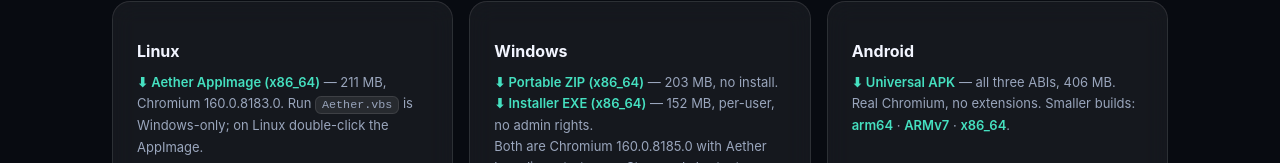
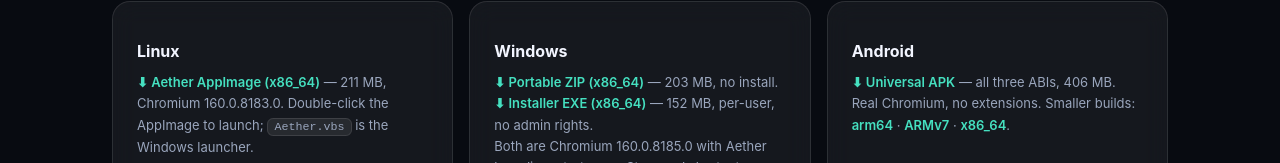
Before and after one commit to khaledwalid201724-collab/aether-browser, a browser extension: page downloads/index.html in a window 1280 px wide. Shown: the part 637-800 px from the top of the page. Drawn offline with Linux system fonts and the light colour scheme.

Commit message:
Clarify Linux launch instructions

```diff
--- a/downloads/index.html
+++ b/downloads/index.html
@@ -27,7 +27,7 @@
     </section>
     <section class="section">
       <div class="features">
-        <article><h3>Linux</h3><p><a class="dl" href="https://github.com/khaledwalid201724-collab/aether-browser/releases/download/v1.0.0/Aether-x86_64.AppImage" download>⬇ Aether AppImage (x86_64)</a> — 211 MB, Chromium 160.0.8183.0. Run <code>Aether.vbs</code> is Windows-only; on Linux double-click the AppImage.</p></article>
+        <article><h3>Linux</h3><p><a class="dl" href="https://github.com/khaledwalid201724-collab/aether-browser/releases/download/v1.0.0/Aether-x86_64.AppImage" download>⬇ Aether AppImage (x86_64)</a> — 211 MB, Chromium 160.0.8183.0. Double-click the AppImage to launch; <code>Aether.vbs</code> is the Windows launcher.</p></article>
         <article><h3>Windows</h3><p><a class="dl" href="https://github.com/khaledwalid201724-collab/aether-browser/releases/download/v1.0.0/Aether-Windows-x86_64.zip" download>⬇ Portable ZIP (x86_64)</a> — 203 MB, no install.<br><a class="dl" href="https://github.com/khaledwalid201724-collab/aether-browser/releases/download/v1.0.0/Aether-Windows-x86_64-setup.exe" download>⬇ Installer EXE (x86_64)</a> — 152 MB, per-user, no admin rights.<br>Both are Chromium 160.0.8185.0 with Aether branding, start page, Store and shortcuts.</p></article>
         <article><h3>Android</h3><p><a class="dl" href="https://github.com/khaledwalid201724-collab/aether-browser/releases/download/v1.0.0/Aether-Android-universal.apk" download>⬇ Universal APK</a> — all three ABIs, 406 MB.<br>Real Chromium, no extensions. Smaller builds: <a class="dl" href="https://github.com/khaledwalid201724-collab/aether-browser/releases/download/v1.0.0/Aether-Android-arm64.apk" download>arm64</a> · <a class="dl" href="https://github.com/khaledwalid201724-collab/aether-browser/releases/download/v1.0.0/Aether-Android-armeabi-v7a.apk" download>ARMv7</a> · <a class="dl" href="https://github.com/khaledwalid201724-collab/aether-browser/releases/download/v1.0.0/Aether-Android-x86_64.apk" download>x86_64</a>.</p></article>
         <article><h3>Extension packages</h3><p><a class="dl" href="extensions/">⬇ Browse all extension ZIPs</a></p></article>
```
